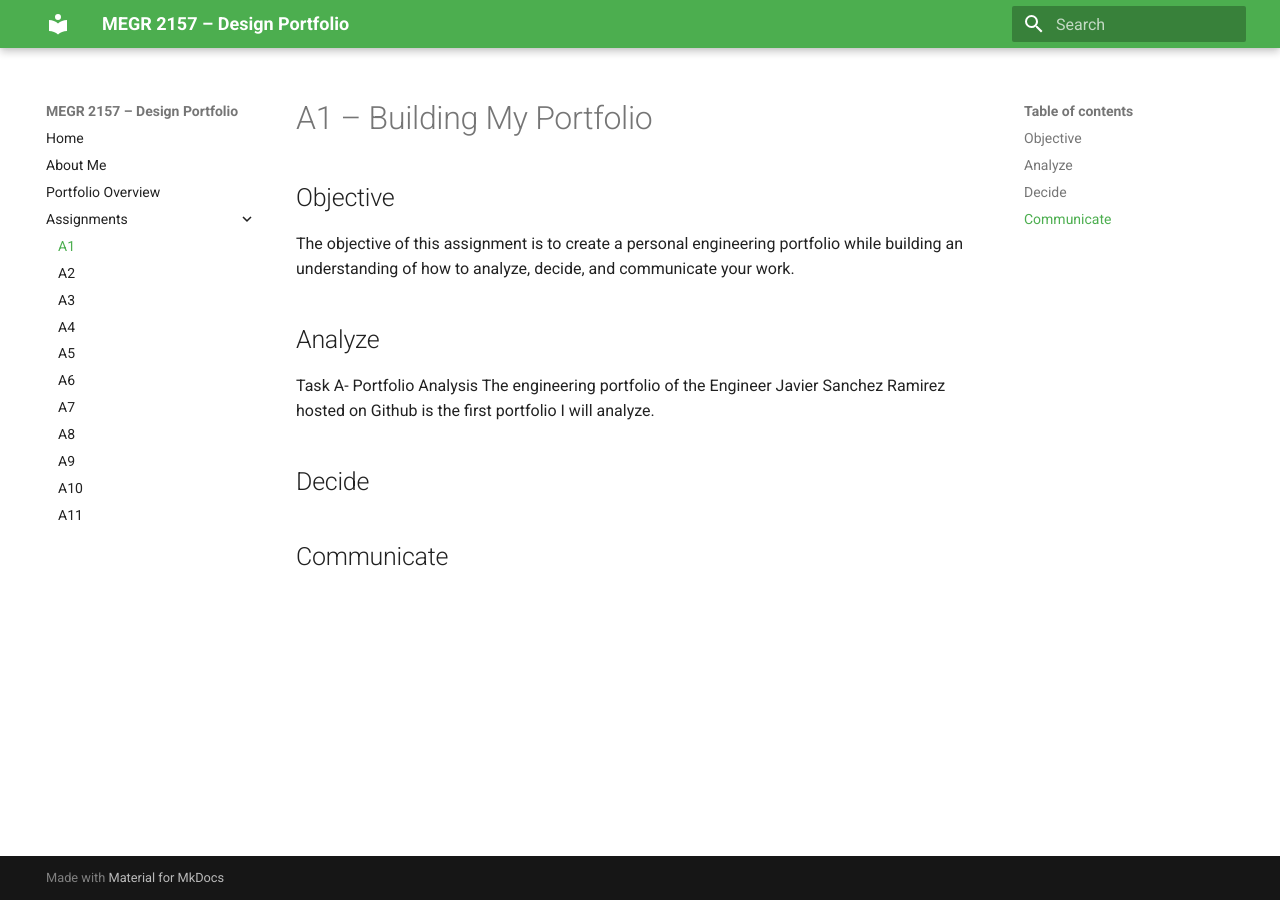
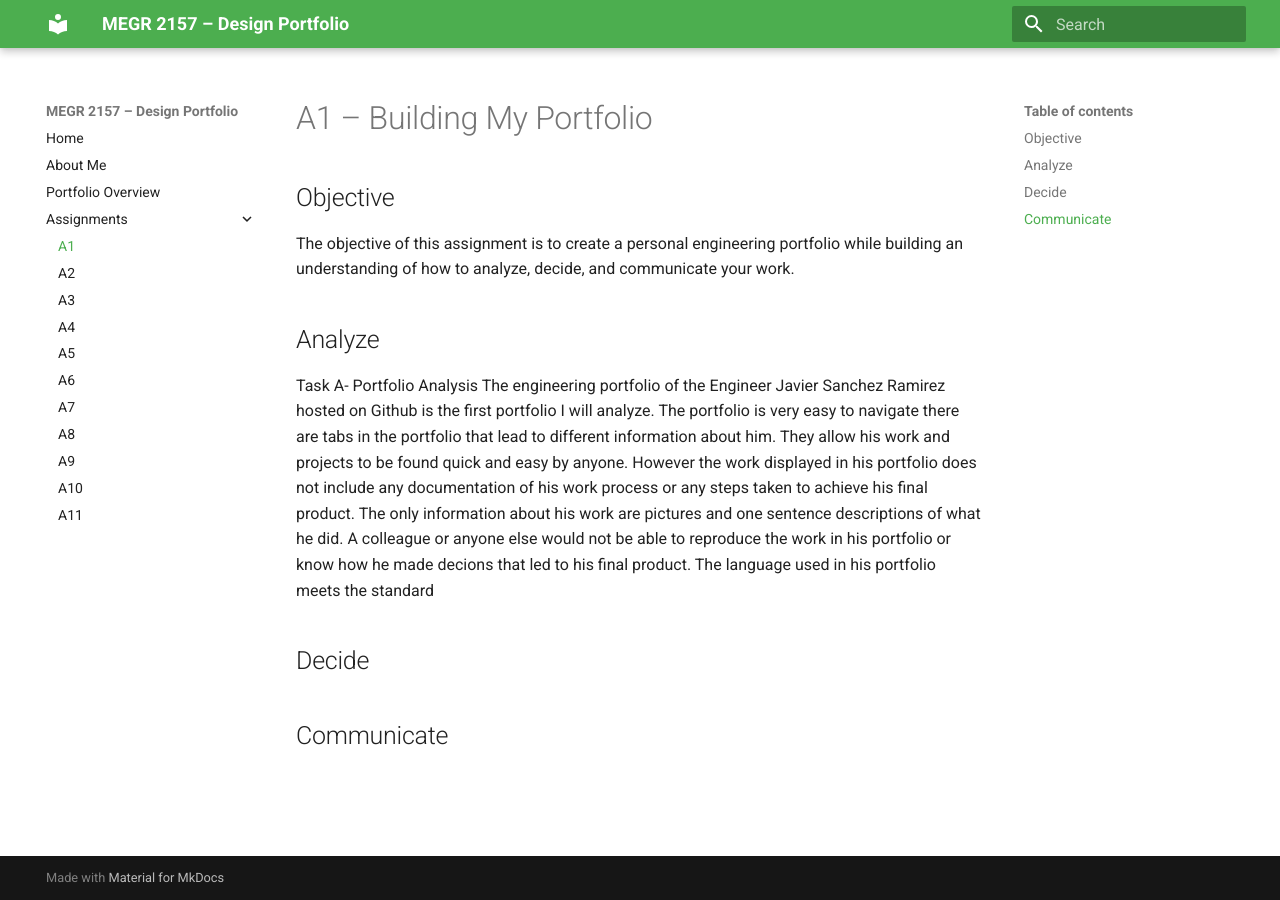
Before and after one commit to yazii03/megr2157-portfolio, an MkDocs documentation site: the page built from docs/assignments/A01/index.md, in a window 1280 px wide. Built offline with MkDocs 1.6.1 and Material for MkDocs 9.7.7, drawn with Linux system fonts in a browser that asks for light colours.

Commit message:
Enhance portfolio analysis section
Expanded analysis of Javier Sanchez Ramirez's portfolio, highlighting navigation ease and lack of documentation.

```diff
--- a/docs/assignments/A01/index.md
+++ b/docs/assignments/A01/index.md
@@ -5,7 +5,7 @@ The objective of this assignment is to create a personal engineering portfolio w
 
 ## Analyze
 Task A- Portfolio Analysis
-The engineering portfolio of the Engineer Javier Sanchez Ramirez hosted on Github is the first portfolio I will analyze.
+The engineering portfolio of the Engineer Javier Sanchez Ramirez hosted on Github is the first portfolio I will analyze. The portfolio is very easy to navigate there are tabs in the portfolio that lead to different information about him. They allow his work and projects to be found quick and easy by anyone. However the work displayed in his portfolio does not include any documentation of his work process or any steps taken to achieve his final product. The only information about his work are pictures and one sentence descriptions of what he did. A colleague or anyone else would not be able to reproduce the work in his portfolio or know how he made decions that led to his final product. The language used in his portfolio meets the standard
 
 ## Decide
 
```
